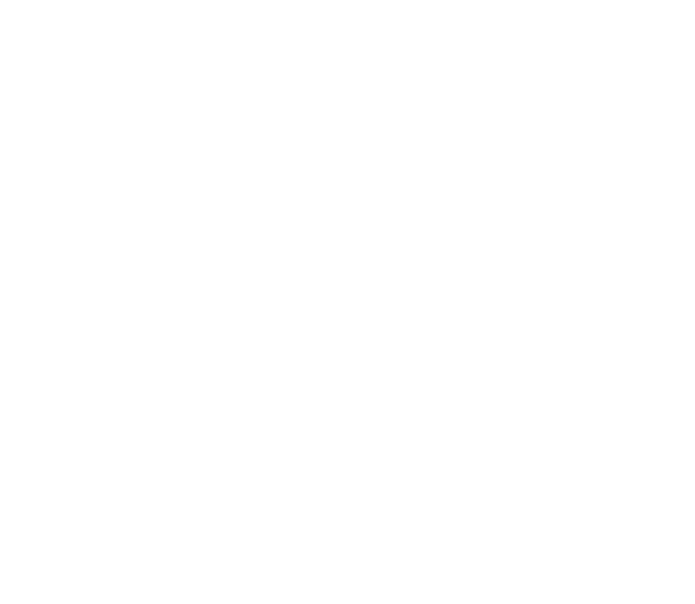
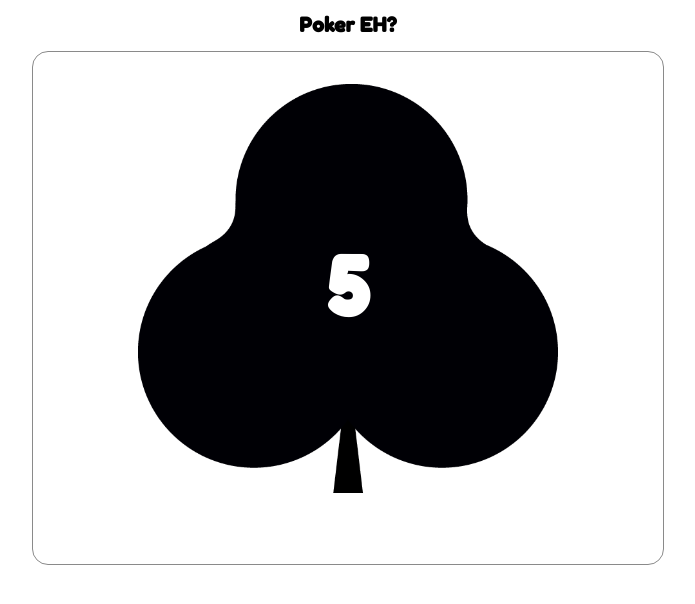
Before and after one commit to misterussell/chanceTest, a plain HTML site: page index.html in a window 1280 px wide. Shown: the whole page, without its empty margins (292-987 px from the left). Drawn offline with nearby package versions, Linux system fonts and the light colour scheme.

Commit message:
adding in pictures

```diff
--- a/index.html
+++ b/index.html
@@ -3,9 +3,16 @@
   <head>
     <meta charset="utf-8">
     <title>Chance</title>
+    <link href="https://fonts.googleapis.com/css?family=Fredoka+One" rel="stylesheet">
+    <link rel="stylesheet" href="main.css">
   </head>
   <body>
-
+    <header>
+      <h1>Poker EH?</h1>
+    </header>
+    <ul class="container">
+    </ul>
+    <script src="http://code.jquery.com/jquery-3.1.1.min.js" integrity="sha256-hVVnYaiADRTO2PzUGmuLJr8BLUSjGIZsDYGmIJLv2b8=" crossorigin="anonymous"></script>
     <script src="main.js" charset="utf-8"></script>
   </body>
 </html>
--- /dev/null
+++ b/main.css
@@ -0,0 +1,35 @@
+body {
+  text-align: center;
+  font-size: 62.5%;
+  font-family: 'Fredoka One', cursive;
+}
+
+img {
+  padding-top: 2rem;
+  /*width: 80%;*/
+  height: 80%;
+}
+
+ul {
+  list-style: none;
+  padding: 0;
+  margin: 0 auto;
+  width: 50%;
+}
+
+li {
+  height: 40vw;
+  margin: 0 auto;
+  border: solid 1px #8a8a8a;
+  border-radius: 1rem;
+  position: relative;
+}
+
+h2 {
+  color: white;
+  font-size: 5rem;
+  position: absolute;
+  top: 7.5rem;
+  left: 50%;
+  transform: translateX(-50%);
+}
--- a/main.js
+++ b/main.js
@@ -12,10 +12,29 @@ var card = new PlayingCard('spades', 'ace');
 function Deck() {
   'use strict';
 
+  var container = $('.container');
+
   //CREATE Deck
   var suits = ['Hearts', 'Spades', 'Clubs', 'Diamonds'];
   var cardValues = [2 , 3 , 4 , 5 , 6 , 7 , 8 , 9 , 10 , 'Jack' , 'Queen' , 'King' , 'Ace'];
+
   this.allCards = [];
+
+  var suitImages = [
+    {
+      suit: 'Hearts',
+      image: 'images/heart.png'
+    },{
+      suit: 'Spades',
+      image: 'images/spade.png'
+    },{
+      suit: 'Clubs',
+      image: 'images/club.png'
+    },{
+      suit: 'Diamonds',
+      image: 'images/diamond.png'
+    }
+  ];
 
   for(var i = 0; i < suits.length; i++) {
     for(var v = 0; v < cardValues.length; v++) {
@@ -50,8 +69,17 @@ function Deck() {
   //DRAW should take the top card and adjust allCards to only display what is left
   this.draw = function () {
     var topCard = this.allCards[0];
+    var cardImage;
     // console.log(topCard);
     this.allCards.splice(topCard, 1);
+    // var $createCard = ('<li>' + topCard.value + ' of ' + topCard.suit + '</li>');
+    suitImages.forEach(function(image, i, arr) {
+      if (image.suit === topCard.suit) {
+        cardImage = image.image;
+      }
+    });
+    var $createCard = ('<li><h2>' + topCard.value + '</h2><img src=" ' + cardImage + '" /img>' + '</li>');
+    container.append($createCard);
     return topCard;
   };
 
@@ -61,12 +89,11 @@ function Deck() {
 
 var deck = new Deck();
 var deck2 = new Deck();
+var container = $('.container');
 console.log(deck2);
 console.log(deck.shuffle());
 console.log(deck.draw());
-console.log(deck.draw());
-console.log(deck.draw());
-console.log(deck.draw());
+// container.append(deck.draw());
 
 
 // die constructor
```
Also changed, not shown: images/club.png (added), images/diamond.png (added), images/heart.png (added), images/spade.png (added).
